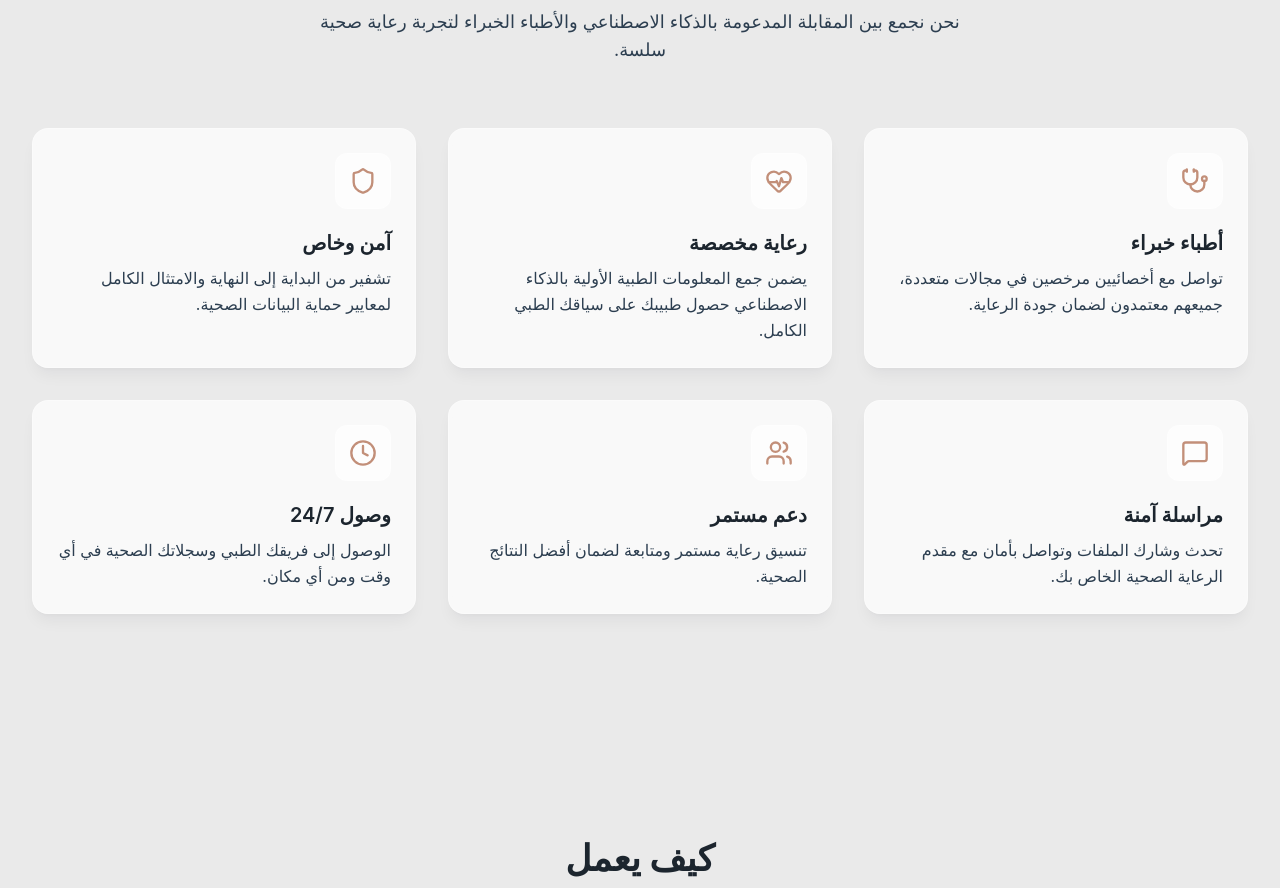
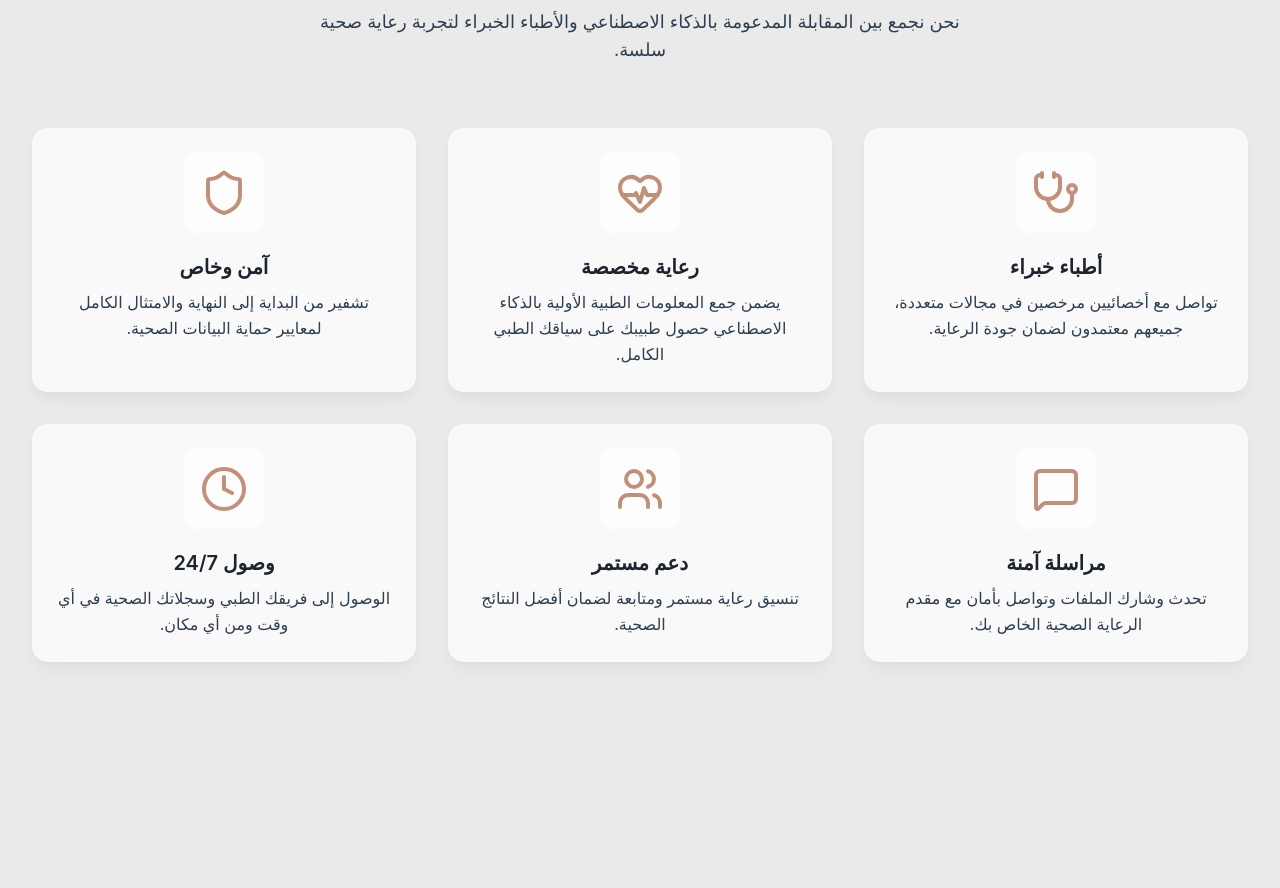
Before and after one commit to TechDaDev/medical-care-connect-frontend, a React (Vite) app: page / in a window 1280 px wide. Shown: the part 960-1848 px from the top of the page. Built offline with nearby package versions, Linux system fonts and the light colour scheme; no server answers.

Commit message:
fix: centerize feature card icons and enlarge 300%

```diff
--- a/src/pages/public/LandingPage.tsx
+++ b/src/pages/public/LandingPage.tsx
@@ -236,15 +236,15 @@ export function LandingPage() {
               {features.map((feature, index) => (
                 <GlassCard
                   key={index}
-                  className="group p-6 hover:-translate-y-1 transition-all duration-300 cursor-default"
+                  className="group p-6 hover:-translate-y-1 transition-all duration-300 cursor-default text-center"
                 >
-                  <div className="w-14 h-14 rounded-xl flex items-center justify-center mb-5 transition-colors duration-300 border"
+                  <div className="w-20 h-20 mx-auto rounded-xl flex items-center justify-center mb-5 transition-colors duration-300 border"
                     style={{
                       backgroundColor: "var(--lp-glass-bg)",
                       borderColor: "var(--lp-card-border)",
                     }}
                   >
-                    <feature.icon className="h-7 w-7" style={{ color: "var(--lp-accent)" }} />
+                    <feature.icon className="h-12 w-12" style={{ color: "var(--lp-accent)" }} />
                   </div>
                   <h3 className="text-xl font-semibold mb-2" style={{ color: "var(--lp-text)" }}>
                     {t(feature.title)}
```
